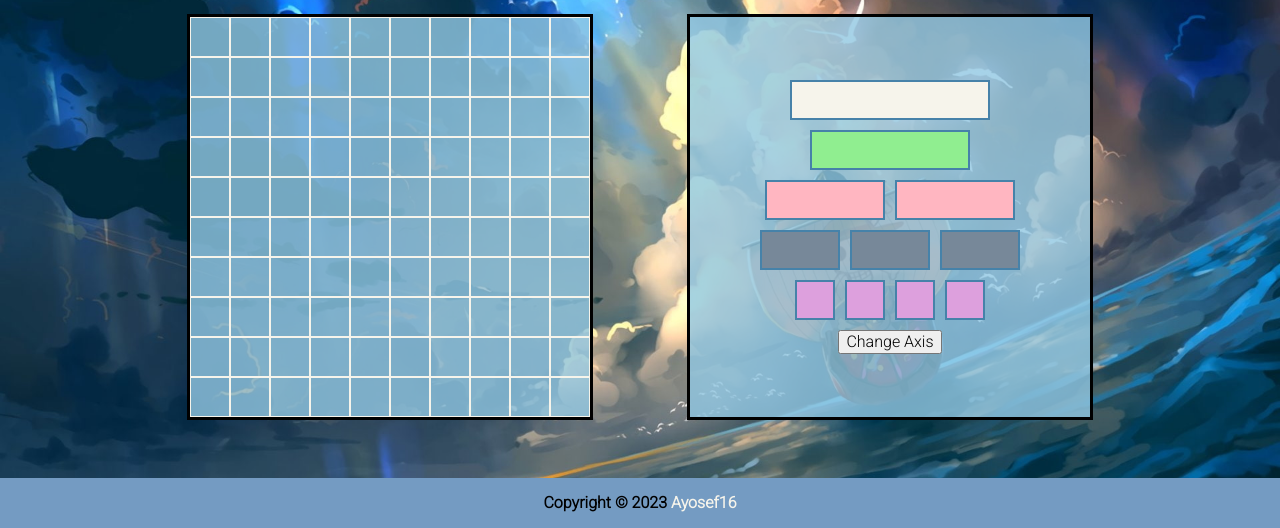
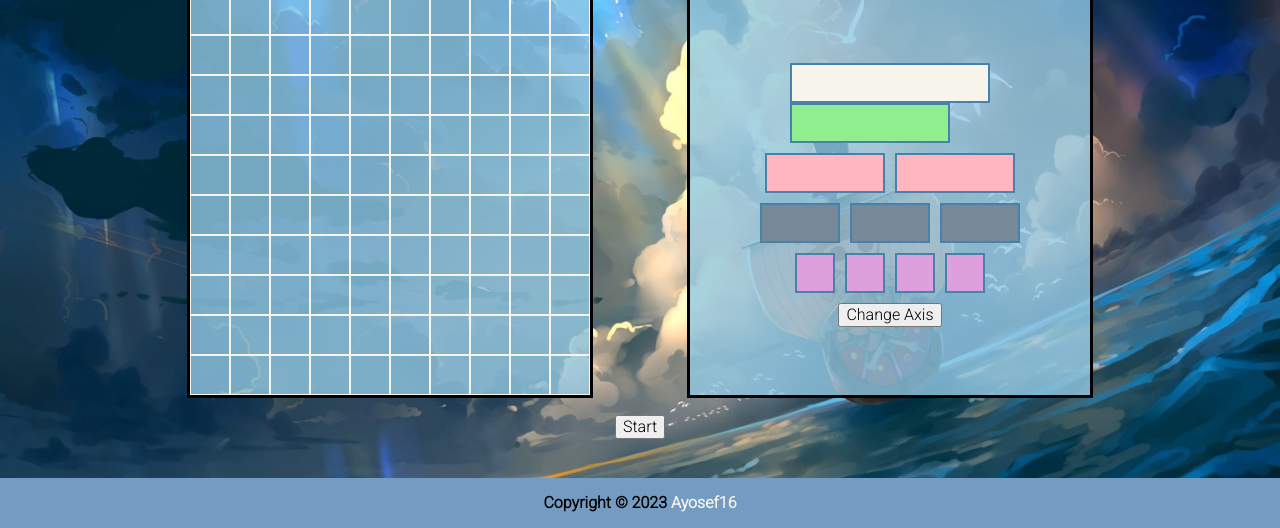
Before and after one commit to Ayosef16/battleship, a plain HTML site: page index.html in a window 1280 px wide. Shown: the part 272-800 px from the top of the page. Drawn offline with Linux system fonts and the light colour scheme; a web font is replaced by a local one.

Commit message:
Rearrenge ships and add start game button

```diff
--- a/index.html
+++ b/index.html
@@ -24,6 +24,7 @@
           <div class="player-body">
             <div class="player-grid"></div>
             <div class="player-ships">
+              <div class="big-ship-container">
                 <div
                   draggable="true"
                   id="carrier"
@@ -36,6 +37,7 @@
                   class="ship battleship"
                   data-length="4"
                 ></div>
+              </div>
               <div class="destroyer-container">
                 <div
                   draggable="true"
@@ -101,6 +103,7 @@
               </div>
             </div>
           </div>
+          <button class="start-game">Start</button>
         </div>
         <div class="computer-container">
           <div class="computer-grid"></div>
```
Lines whose indentation alone changed are shown as unchanged.
